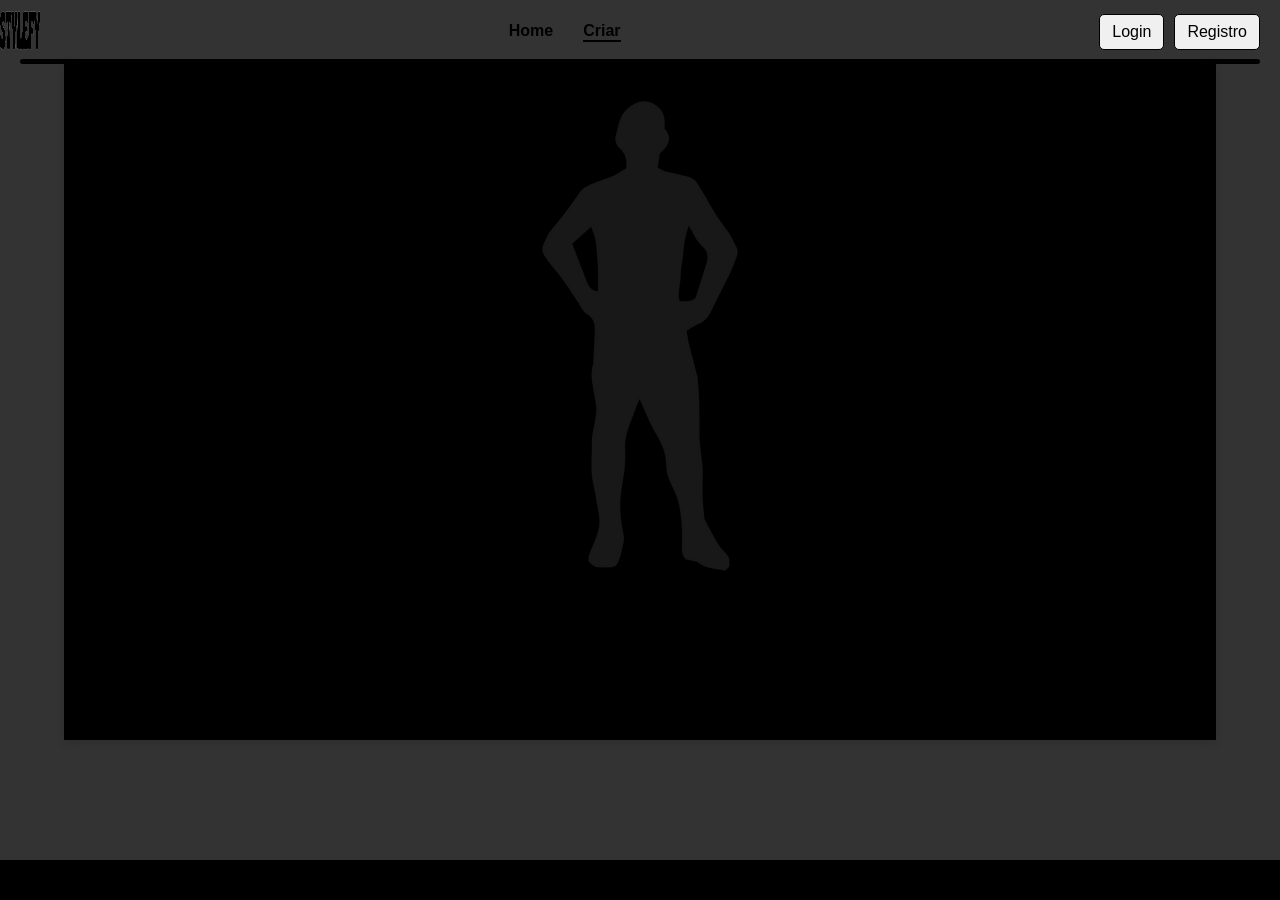
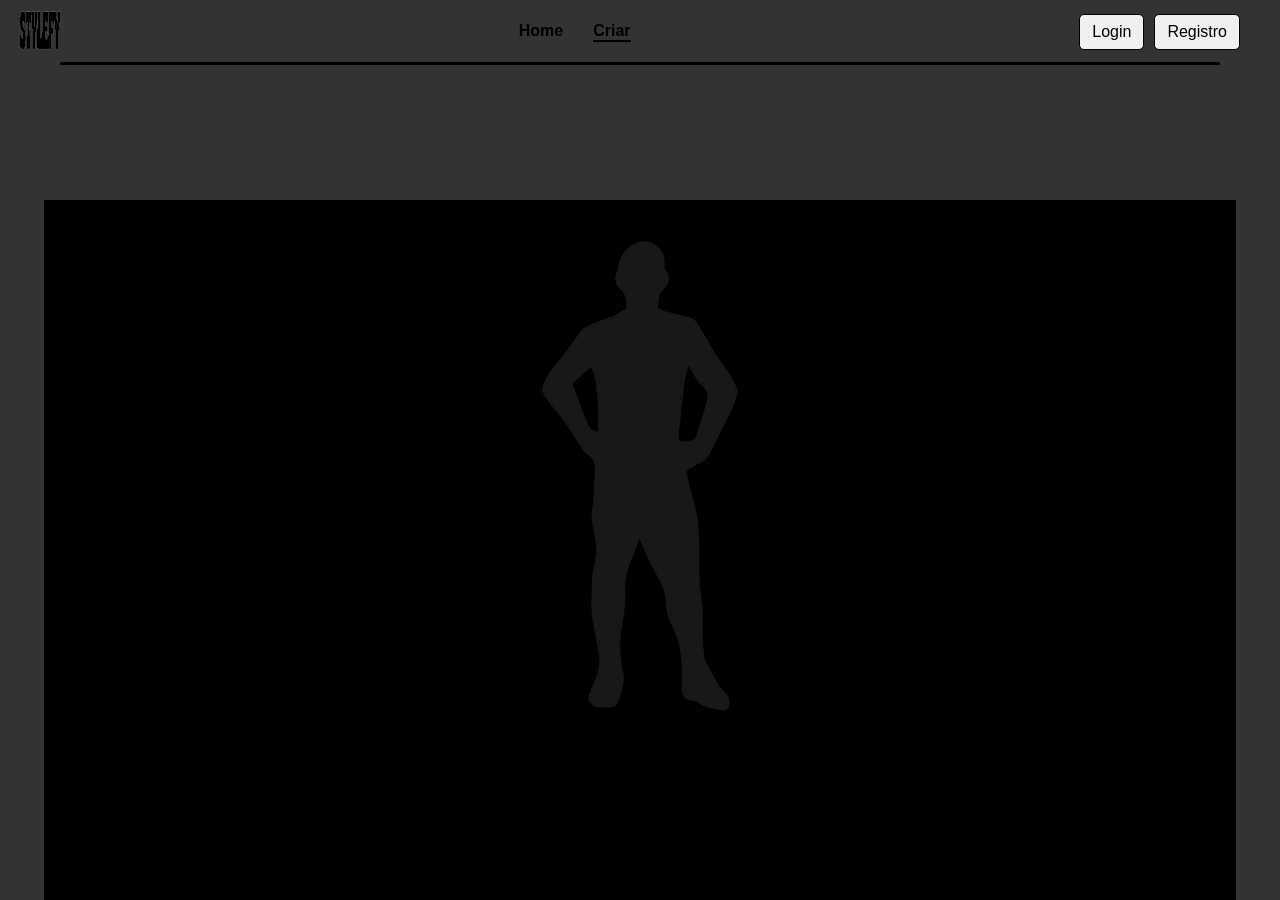
Before and after one commit to TheoCoelho/-, a Flask app: page /criar in a window 1280 px wide. Before the commit the page ends 860 px from the top, so only its background shows below. Run offline with Flask 3, Linux system fonts and the light colour scheme.

Commit message:
cabeçalho pagina criar

```diff
--- a/static/css/criar.css
+++ b/static/css/criar.css
@@ -1,8 +1,10 @@
-html, body {
+body, html {
+  overflow: hidden;
   height: 100%;
   margin: 0;
-  padding: 0;
 }
+
+
 
 body.criar-page {
   background-color: #333;
@@ -10,29 +12,19 @@ body.criar-page {
   font-family: Arial, sans-serif;
 }
 
-/* Ajustes na .page-container */
-.page-container {
-  padding-top: 80px;
+
+.main-container {
+  margin-top: 100px; /* Espaço entre o cabeçalho e o main container */
+  height: calc(100vh - 100px); /* Altura total disponível, subtraindo o cabeçalho */
+  overflow-y: auto; /* Permite rolagem interna */
+  background-color: #000;
+  padding: 20px;
+  width: 90%;
+  max-width: 1200px;
+  margin-left: auto;
+  margin-right: auto;
 }
 
-/* Ajustes na .main-container */
-.main-container {
-  width: 90%;
-  max-width: 1200px;
-  margin: auto;
-  background-color: #000;
-  padding: 20px;
-  box-sizing: border-box;
-  box-shadow: 0 4px 8px rgba(0, 0, 0, 0.1);
-  border-radius: 0px;
-  min-height: calc(100vh - 80px - 40px);
-  overflow-y: auto;
-  display: flex;
-  flex-direction: column;
-  justify-content: flex-start;
-}
-
-/* Estilos da silhueta */
 .silhouette-container {
   position: relative;
   text-align: center;
--- a/static/css/header.css
+++ b/static/css/header.css
@@ -1,26 +1,32 @@
+/* Estilos do Header */
 .navbar {
-    background-color: transparent; /* Fundo transparente */
-    color: #000000; /* Letras pretas */
-    padding: 10px 0; /* Removido o padding lateral para evitar conflito */
-    font-family: Arial, sans-serif;
-    position: fixed; /* Mantém o header fixo no topo */
+    position: fixed;
     top: 0;
     left: 0;
     width: 100%;
+    height: 100px; /* Altura total do cabeçalho */
+    background-color: transparent;
     z-index: 1000;
-    /* Removido border-bottom */
-    /* border-bottom: 1px solid #D3D3D3; */
+    display: flex;
+    align-items: flex-start; /* Centraliza verticalmente mais para cima */
+    justify-content: space-between; /* Garante espaçamento horizontal adequado */
+    padding: 10px 20px; /* Reduzido para ajustar o espaçamento superior */
+    box-sizing: border-box;
 }
+
+/* Espaçamento no body para compensar o header fixo */
 body {
-    padding-top: 60px; /* Ajuste este valor conforme a altura do seu cabeçalho */
+    padding-top: 100px; /* Valor ajustado de acordo com a altura do cabeçalho */
 }
 
 .navbar-container {
     display: flex;
     justify-content: space-between;
     align-items: center;
+    width: 100%;
 }
 
+/* Alinha os itens à esquerda, centro e direita corretamente */
 .navbar-left, .navbar-center, .navbar-right {
     display: flex;
     align-items: center;
@@ -29,9 +35,10 @@ body {
 .logo-navbar {
     width: 40px;
     height: 40px;
+    margin-right: 20px; /* Espaçamento entre logo e links de navegação */
 }
 
-/* Estilização dos links do menu (Mantidos como estavam) */
+/* Estilização dos links do menu */
 .nav-menu {
     list-style: none;
     display: flex;
@@ -181,30 +172,34 @@ body {
         flex-direction: column;
         align-items: flex-start;
     }
+
     .nav-menu {
         flex-direction: column;
         align-items: center;
         margin-top: 10px;
     }
+
     .nav-menu li {
         margin: 5px 0;
     }
+
     .navbar-right {
         margin-top: 10px;
     }
+
     .auth-links {
         margin-top: 10px;
     }
 }
 
+/* Linha divisória */
 .navbar::after {
     content: "";
-    display: block;
     position: absolute;
-    bottom: 0;
-    left: 20px; /* Ajuste este valor para controlar a margem esquerda */
-    right: 20px; /* Ajuste este valor para controlar a margem direita */
-    height: 5px; /* Espessura da linha (mude este valor para alterar a grossura) */
-    background-color: black; /* Cor da linha */
-    border-radius: 10px;
+    bottom: 35px; /* Posiciona a linha um pouco abaixo do conteúdo do cabeçalho */
+    left: 60px; /* Margem da linha a partir da borda esquerda */
+    right: 60px; /* Margem da linha a partir da borda direita */
+    height: 3px;
+    background-color: #000000; /* Cor da linha divisória */
+    border-radius: 6px; /* Bordas arredondadas para um acabamento mais suave */
 }
--- a/templates/criar.html
+++ b/templates/criar.html
@@ -7,12 +7,11 @@
   <title>Carrossel Contínuo com Seleção e Imagens</title>
   <link rel="stylesheet" href="{{ url_for('static', filename='css/header.css') }}">
   <link rel="stylesheet" href="{{ url_for('static', filename='css/criar.css') }}">
+
 </head>
 
 <body class="criar-page">
-
-  <!-- Incluindo o header -->
-  {% include 'header.html' %}
+ {% include 'header.html' %}
 
   <!-- Silhueta -->
   <div class="main-container">
```
Also changed, not shown: other parts of static/css/header.css (+10 -26 lines).
